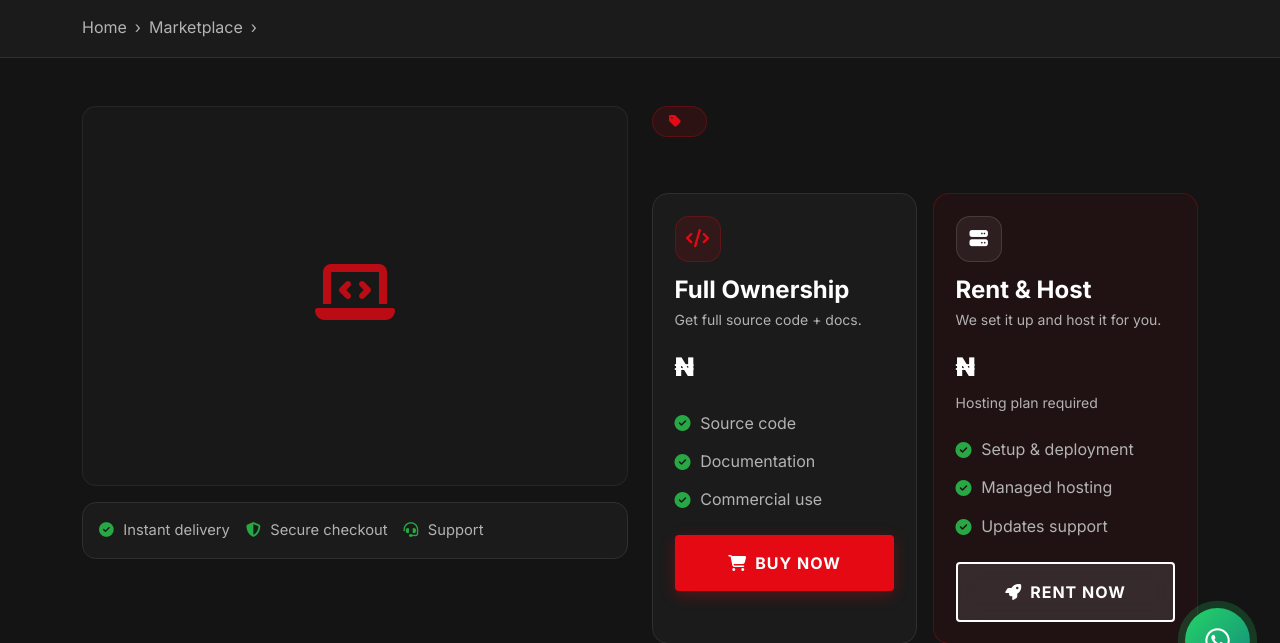
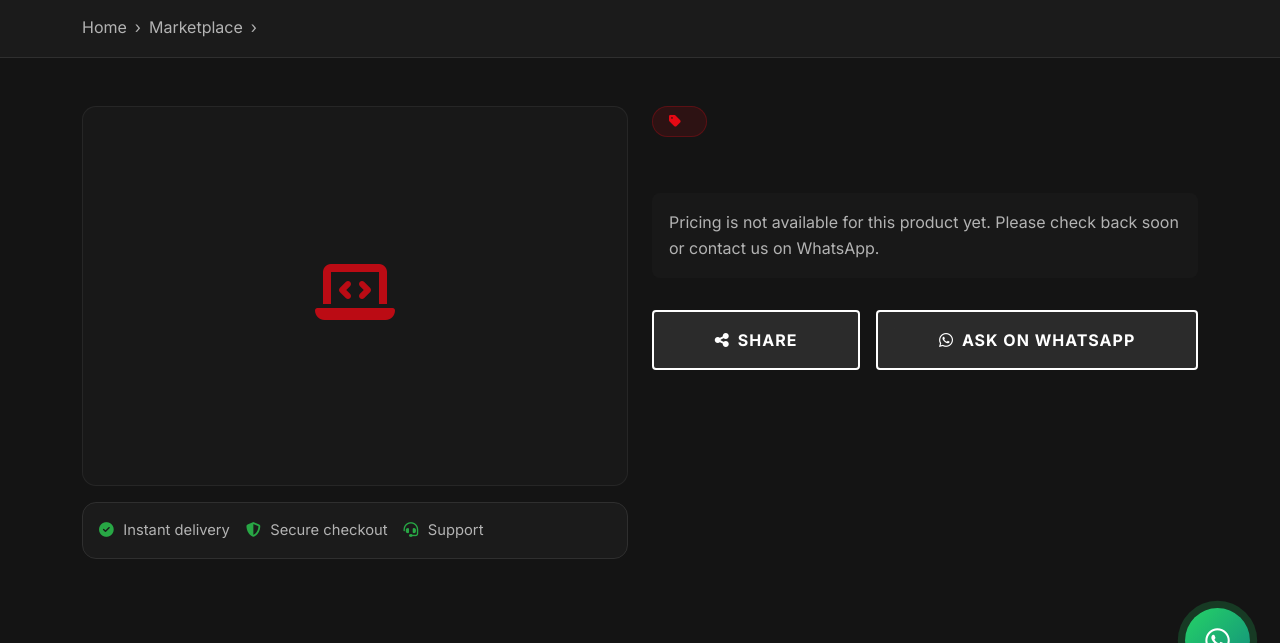
Before and after one commit to Teejayskillz/myportfolio, a Django app: template templates/marketplace/product_detail.html in a window 1280 px wide. Shown: the part 97-740 px from the top of the page. Run offline with Django 5.2, Linux system fonts and the light colour scheme; the template is opened without the code that fills it, so the values that code supplies are empty; some libraries are stand-ins or nearby versions.

Commit message:
added null to the price container, blank and null

```diff
--- a/templates/marketplace/product_detail.html
+++ b/templates/marketplace/product_detail.html
@@ -85,9 +85,14 @@
               {% endif %}
             </div>
 
+
+
+            {% if product.price_full_ownership or product.rental_setup_fee %}
               <!-- Pricing cards -->
               <div class="row g-3">
+
                 <!-- Full Ownership -->
+                {% if product.price_full_ownership %}
                 <div class="col-md-6">
                   <div class="pd-price-card">
                     <div class="pc-ico"><i class="fas fa-code"></i></div>
@@ -111,8 +116,10 @@
                     </a>
                   </div>
                 </div>
+                {% endif %}
 
                 <!-- Rent & Host -->
+                {% if product.rental_setup_fee %}
                 <div class="col-md-6">
                   <div class="pd-price-card alt">
                     <div class="pc-ico alt"><i class="fas fa-server"></i></div>
@@ -125,14 +132,17 @@
                       ₦{{ product.rental_setup_fee|floatformat:0 }}
                     </div>
 
+                    {% if product.starting_monthly_price %}
                       <div class="small mt-1" style="color: var(--netflix-light-gray);">
-                    {% if product.starting_monthly_price %}
                         + ₦{{ product.starting_monthly_price.monthly_price|floatformat:0 }}/month
                         <span class="d-block">({{ product.starting_monthly_price.name }} plan)</span>
+                      </div>
                     {% else %}
+                      {# If you want to hide this line completely when no plan exists, remove this else block #}
+                      <div class="small mt-1" style="color: var(--netflix-light-gray);">
                         Hosting plan required
+                      </div>
                     {% endif %}
-                  </div>
 
                     <ul class="pc-list mt-3">
                       <li><i class="fas fa-check-circle"></i>Setup & deployment</li>
@@ -140,12 +150,21 @@
                       <li><i class="fas fa-check-circle"></i>Updates support</li>
                     </ul>
 
-                  <a href="{% url 'marketplace:rent_start' product.slug %}"  class="btn btn-netflix-secondary w-100 mt-3">
+                    <a href="{% url 'marketplace:rent_start' product.slug %}" class="btn btn-netflix-secondary w-100 mt-3">
                       <i class="fas fa-rocket me-2"></i>Rent Now
                     </a>
                   </div>
                 </div>
+                {% endif %}
+
               </div>
+            {% else %}
+              <div class="netflix-card p-3">
+                <p class="mb-0" style="color: var(--netflix-light-gray);">
+                  Pricing is not available for this product yet. Please check back soon or contact us on WhatsApp.
+                </p>
+              </div>
+            {% endif %}
 
             <!-- Secondary actions -->
             <div class="d-flex gap-3 mt-4">
```
Also changed, not shown: marketplace/models.py (+6 -2 lines), marketplace/migrations/0016_alter_product_price_full_ownership_and_more.py (added). Lines whose indentation alone changed are shown as unchanged.
